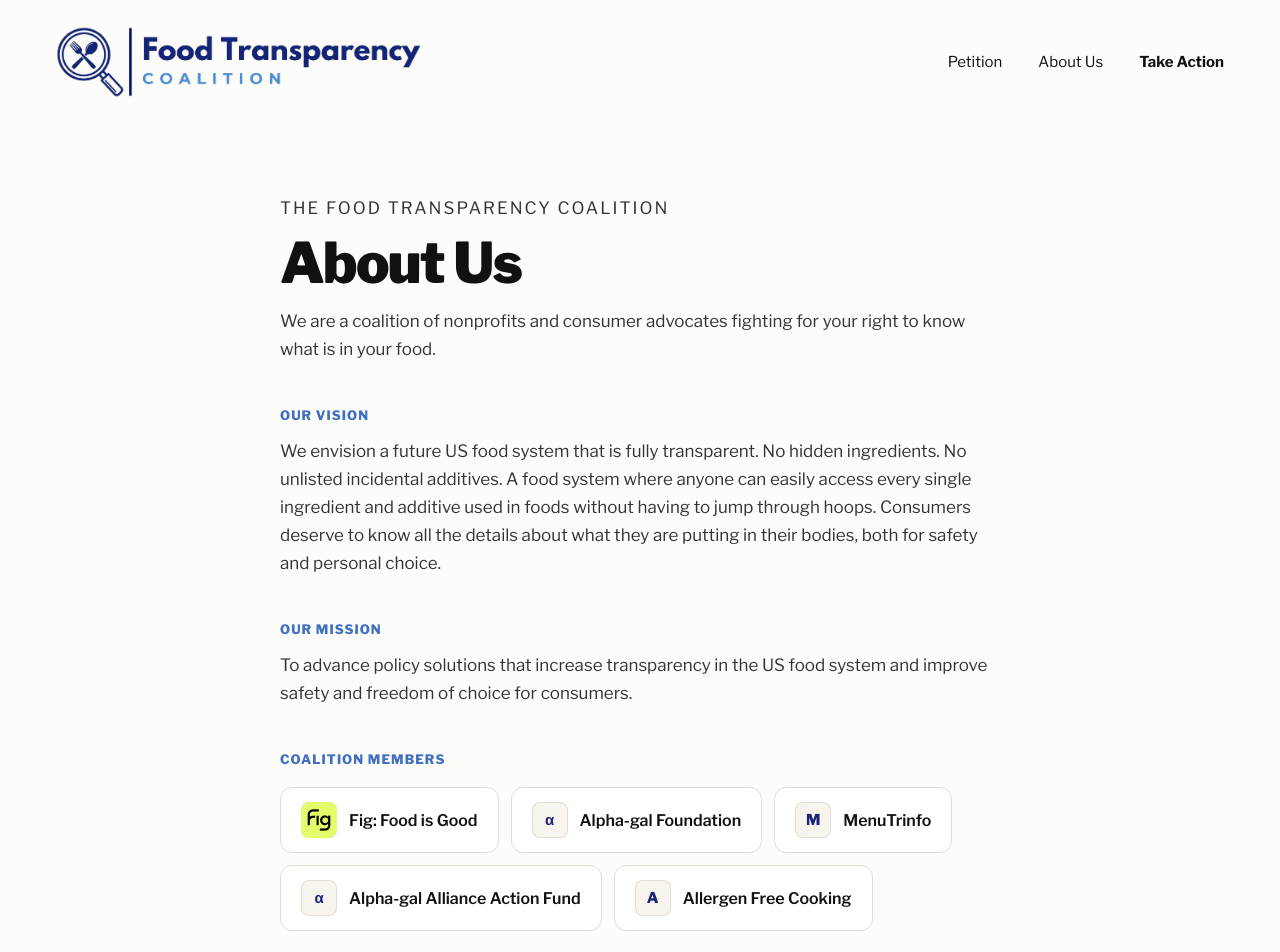
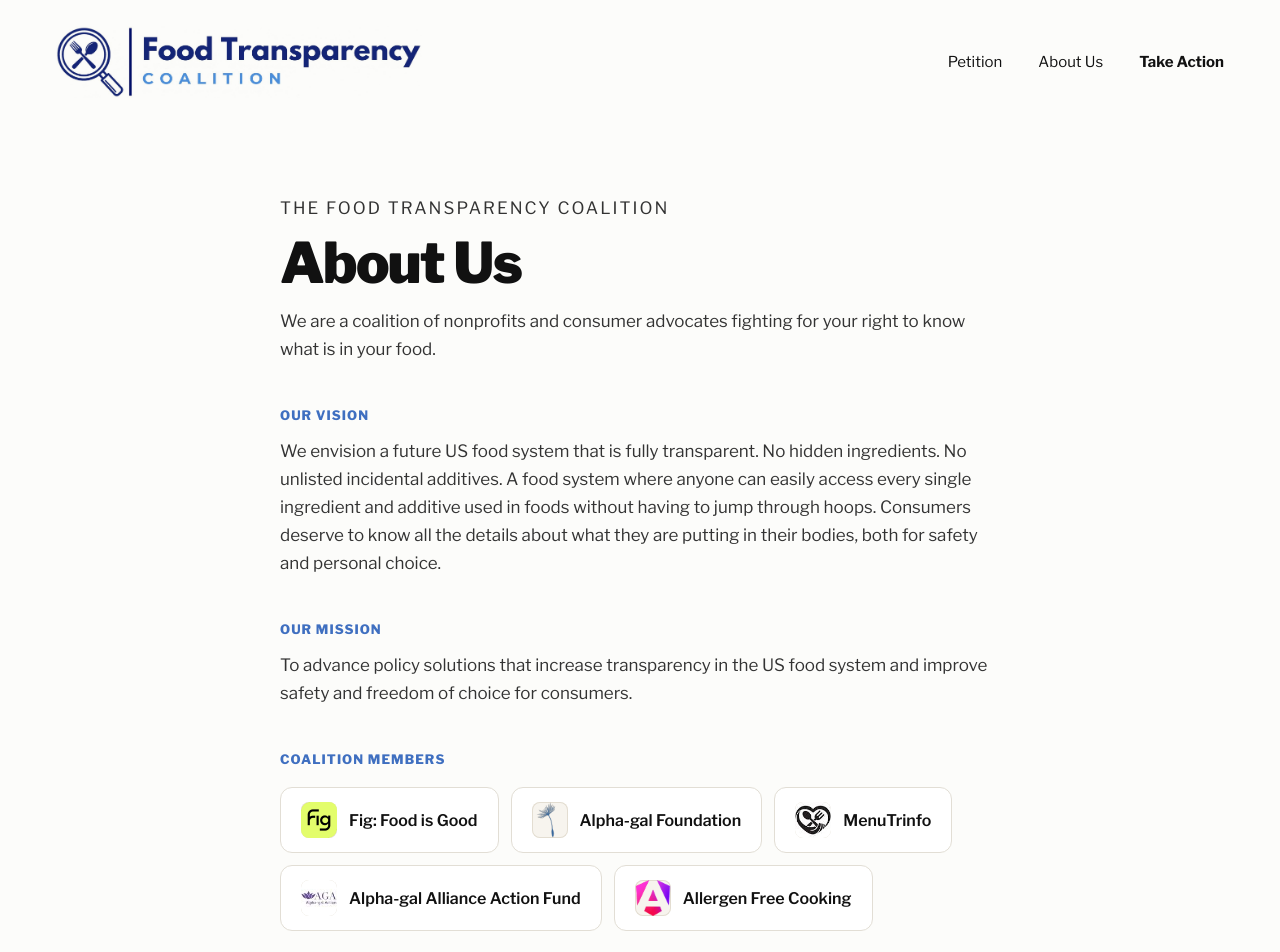
Before and after one commit to andrewhollar314159/food-transparency-coalition, a plain HTML site: page about.html in a window 1280 px wide. Shown: the top 952 px of the page. Drawn offline with nearby package versions, Linux system fonts and the light colour scheme.

Commit message:
Show each coalition member's website icon next to its name
Co-Authored-By: Claude Opus 5.5 <noreply@anthropic.com>

```diff
--- a/about.html
+++ b/about.html
@@ -83,10 +83,10 @@
   <!-- Keep this list in step with the coalition list on index.html. -->
   <ul class="members">
     <li><a href="https://foodisgood.com/" target="_blank" rel="noopener"><span class="logo" aria-hidden="true"><img src="/assets/logos/fig.png" alt="" width="36" height="36" loading="lazy" decoding="async"></span>Fig: Food is Good</a></li>
-    <li><a href="https://www.alphagalfoundation.org/" target="_blank" rel="noopener"><span class="logo" data-mark="α" aria-hidden="true"></span>Alpha-gal Foundation</a></li>
-    <li><a href="https://menutrinfo.com/" target="_blank" rel="noopener"><span class="logo" data-mark="M" aria-hidden="true"></span>MenuTrinfo</a></li>
-    <li><a href="https://alphagalaction.org/" target="_blank" rel="noopener"><span class="logo" data-mark="α" aria-hidden="true"></span>Alpha-gal Alliance Action Fund</a></li>
-    <li><a href="https://www.allergenfreecooking.com/" target="_blank" rel="noopener"><span class="logo" data-mark="A" aria-hidden="true"></span>Allergen Free Cooking</a></li>
+    <li><a href="https://www.alphagalfoundation.org/" target="_blank" rel="noopener"><span class="logo" aria-hidden="true"><img src="/assets/logos/alphagal-foundation.webp" alt="" width="36" height="36" loading="lazy" decoding="async"></span>Alpha-gal Foundation</a></li>
+    <li><a href="https://menutrinfo.com/" target="_blank" rel="noopener"><span class="logo" aria-hidden="true"><img src="/assets/logos/menutrinfo.jpg" alt="" width="36" height="36" loading="lazy" decoding="async"></span>MenuTrinfo</a></li>
+    <li><a href="https://alphagalaction.org/" target="_blank" rel="noopener"><span class="logo" aria-hidden="true"><img src="/assets/logos/alphagal-action.jpg" alt="" width="36" height="36" loading="lazy" decoding="async"></span>Alpha-gal Alliance Action Fund</a></li>
+    <li><a href="https://www.allergenfreecooking.com/" target="_blank" rel="noopener"><span class="logo" aria-hidden="true"><img src="/assets/logos/allergen-free-cooking.ico" alt="" width="36" height="36" loading="lazy" decoding="async"></span>Allergen Free Cooking</a></li>
   </ul>
 
   <div class="cta"><a class="btn" href="/#take-action">Take action</a></div>
```
Also changed, not shown: index.html (+4 -4 lines), assets/logos/allergen-free-cooking.ico (added), assets/logos/alphagal-action.jpg (added), assets/logos/alphagal-foundation.webp (added), assets/logos/menutrinfo.jpg (added).
